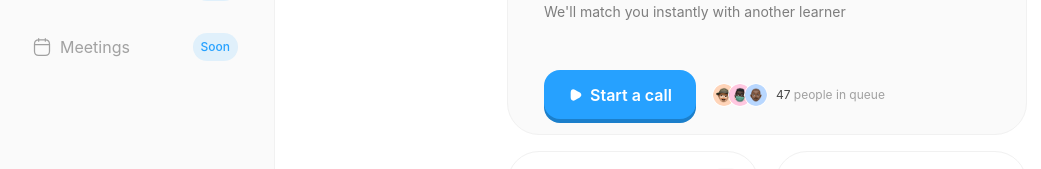
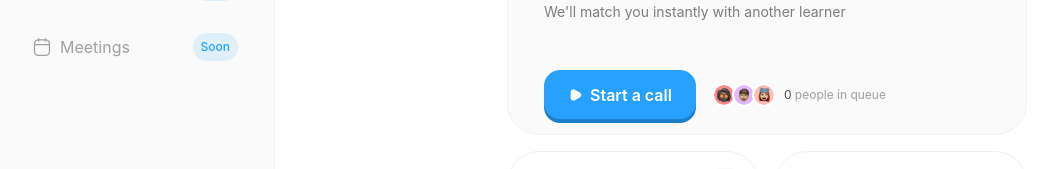
Before and after one commit to timuraiz/speak-peak, a Next.js app: page / in a window 1280 px wide. Shown: the part 223-392 px from the top of the page, without its empty margins (4-1045 px from the left). Built offline with nearby package versions, Linux system fonts and the light colour scheme; no server answers; the database is empty.

Commit message:
upgraded

```diff
--- /dev/null
+++ b/app/api/queue/stats/route.ts
@@ -0,0 +1,7 @@
+import { NextResponse } from 'next/server';
+import { getQueueStats } from '@/app/lib/matchingStore';
+
+export async function GET() {
+  const stats = await getQueueStats();
+  return NextResponse.json(stats);
+}
--- a/app/components/Queue.tsx
+++ b/app/components/Queue.tsx
@@ -1,35 +1,63 @@
-import React from "react";
+'use client';
+
+import { useEffect, useState, useRef } from "react";
 import Image from "next/image";
 
+const TOTAL_FACES = 30;
+
+function randomFaces(count: number): string[] {
+  const indices = Array.from({ length: TOTAL_FACES }, (_, i) => i + 1);
+  for (let i = indices.length - 1; i > 0; i--) {
+    const j = Math.floor(Math.random() * (i + 1));
+    [indices[i], indices[j]] = [indices[j], indices[i]];
+  }
+  return indices.slice(0, count).map((n) => `/faces/${n}.png`);
+}
+
 export default function Queue() {
+  const [count, setCount] = useState<number | null>(null);
+  const [avatars, setAvatars] = useState<string[]>(() => randomFaces(3));
+  const fallbacksRef = useRef<string[]>(randomFaces(3));
+
+  useEffect(() => {
+    const fetchStats = async () => {
+      try {
+        const res = await fetch('/api/queue/stats');
+        const data = await res.json();
+        setCount(data.count);
+        const resolved = (data.avatars as (string | null)[]).map(
+          (a, i) => a ?? fallbacksRef.current[i] ?? `/faces/${i + 1}.png`
+        );
+        // pad to 3 if fewer in queue
+        while (resolved.length < 3) {
+          resolved.push(fallbacksRef.current[resolved.length]);
+        }
+        setAvatars(resolved);
+      } catch {}
+    };
+
+    fetchStats();
+    const interval = setInterval(fetchStats, 5000);
+    return () => clearInterval(interval);
+  }, []);
+
+  const zClasses = ['', '-ml-3 z-10', '-ml-3 z-20'];
+
   return (
     <div className="flex items-center gap-2">
-      <Image
-        src="/faces/1.png"
-        alt="Face 1"
-        width={24}
-        height={24}
-        className="object-contain rounded-full border-1 border-white"
-        quality={100}
-      />
-      <Image
-        src="/faces/7.png"
-        alt="Face 2"
-        width={24}
-        height={24}
-        className="object-contain rounded-full border-1 border-white -ml-4 z-10"
-        quality={100}
-      />
-      <Image
-        src="/faces/16.png"
-        alt="Face 3"
-        width={24}
-        height={24}
-        className="object-contain rounded-full border-1 border-white -ml-4 z-20"
-        quality={100}
-      />
+      {avatars.map((src, i) => (
+        <Image
+          key={i}
+          src={src}
+          alt={`User ${i + 1}`}
+          width={24}
+          height={24}
+          className={`object-cover rounded-full border-2 border-white ${zClasses[i]}`}
+          quality={75}
+        />
+      ))}
       <span className="text-xs text-dark-50">
-        <span className="text-xs text-dark">47</span> people in queue
+        <span className="text-xs text-dark">{count ?? '—'}</span> people in queue
       </span>
     </div>
   );
--- a/app/layout.tsx
+++ b/app/layout.tsx
@@ -1,5 +1,12 @@
 import "./globals.css";
 import { AuthProvider } from "./contexts/AuthContext";
+import type { Metadata } from "next";
+
+export const metadata: Metadata = {
+  icons: {
+    icon: "/logo.svg",
+  },
+};
 
 export default function RootLayout({
   children,
--- a/app/lib/matchingStore.ts
+++ b/app/lib/matchingStore.ts
@@ -128,6 +128,15 @@ export async function leaveRoom(userId: string): Promise<void> {
   }
 }
 
+export async function getQueueStats(): Promise<{ count: number; avatars: (string | null)[] }> {
+  const items = await redis.lrange<string>(QUEUE_KEY, 0, -1);
+  const entries: QueueEntry[] = items.map((item) =>
+    typeof item === 'string' ? JSON.parse(item) : item
+  );
+  const avatars = entries.slice(0, 3).map((e) => e.avatar);
+  return { count: entries.length, avatars };
+}
+
 export async function setRoomActivity(roomId: string, activity: string | null): Promise<void> {
   if (activity === null) {
     await redis.del(`speak:roomActivity:${roomId}`);
```
Also changed, not shown: public/logo.svg (added).
